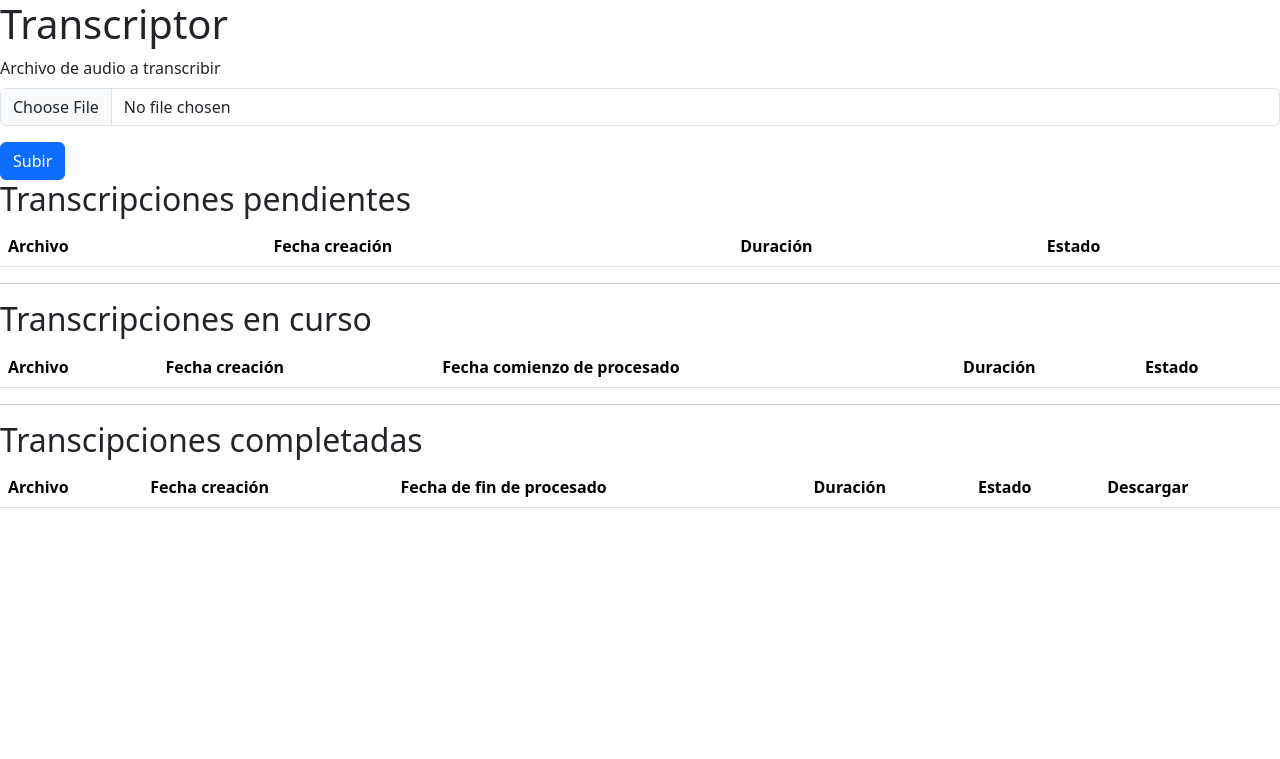
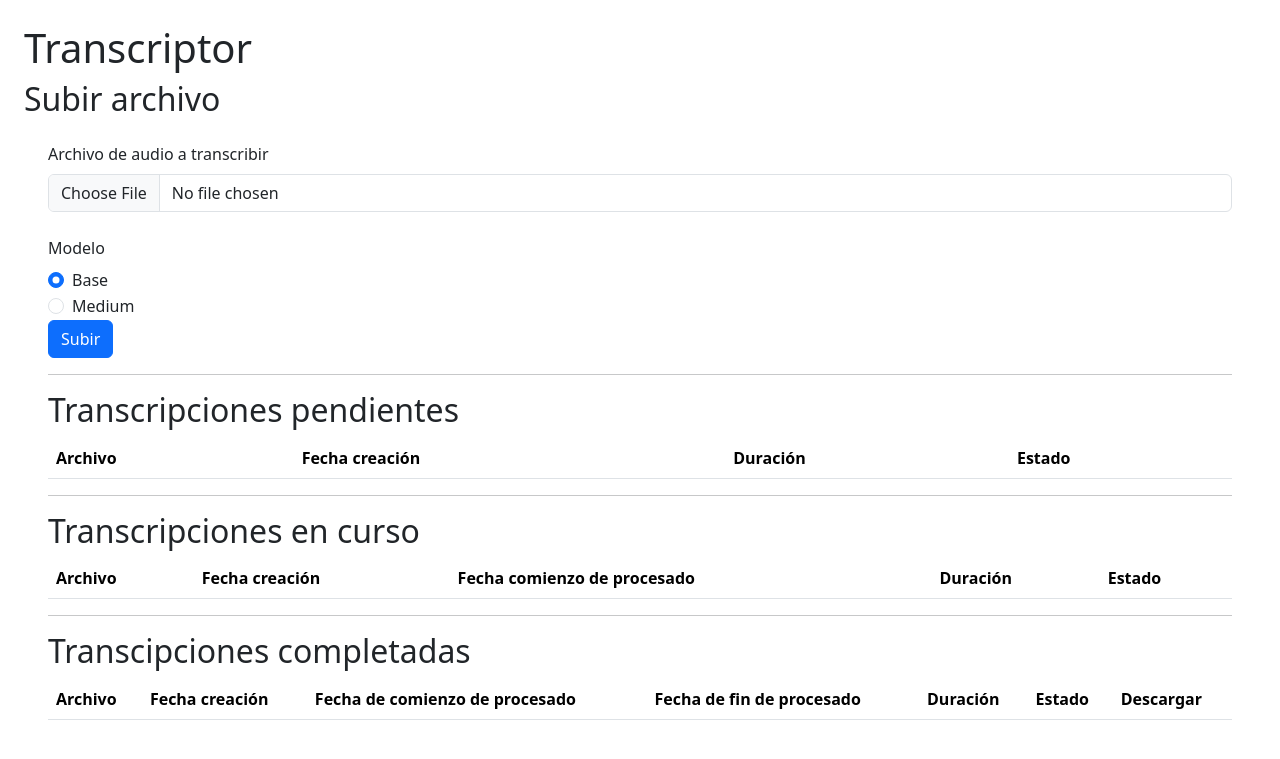
Before and after one commit to jfisbein/whisper-ui, a PHP site: page / in a window 1280 px wide. Shown: the top 759 px of the page. Run offline with PHP 8.4, Linux system fonts and the light colour scheme; lists and menus that the app fills with data are empty.

```diff
--- a/ui/index.php
+++ b/ui/index.php
@@ -2,7 +2,9 @@
 function getParamOrValue($paramName, $value)
 {
     $selectedValue = $value;
-    if (isset($_GET[$paramName])) {
+    if (isset($_POST[$paramName])) {
+        $selectedValue = trim($_POST[$paramName]);
+    } elseif (isset($_GET[$paramName])) {
         $selectedValue = trim($_GET[$paramName]);
     } elseif (isset($_COOKIE[$paramName])) {
         $selectedValue = trim($_COOKIE[$paramName]);
@@ -59,6 +61,8 @@ if (isset($_FILES["fileToTranscribe"])) {
     }
     move_uploaded_file($_FILES["fileToTranscribe"]["tmp_name"], $target_file);
     createJobFile($target_file, $target_dir, $language, $model);
+    header("Location: index.php");
+    exit();
 }
 ?>
 <!DOCTYPE html>
@@ -71,19 +75,33 @@ if (isset($_FILES["fileToTranscribe"])) {
 
 </head>
 
-<body>
+<body class="m-4">
     <h1>Transcriptor</h1>
 
+    <h2>Subir archivo</h2>
     <form action="index.php" method="post" enctype="multipart/form-data">
-        <div class="mb-3">
+        <div class="m-4">
             <label for="file" class="form-label">Archivo de audio a transcribir</label>
             <input type="file" class="form-control" id="file" name="fileToTranscribe">
         </div>
+        <!-- Add radio to select model between base and medium -->
+        <div class="m-4">
+            <label for="model" class="form-label">Modelo</label>
+            <div class="form-check">
+                <input class="form-check-input" type="radio" name="model" id="base" value="base" <?php if ($model == 'base') echo 'checked'; ?>>
+                <label class="form-check-label" for="base">Base</label>
+            </div>
+            <div class="form-check">
+                <input class="form-check-input" type="radio" name="model" id="medium" value="medium" <?php if ($model == 'medium') echo 'checked'; ?>>
+                <label class="form-check-label" for="medium">Medium</label>
+            </div>
         <button type="submit" class="btn btn-primary">Subir</button>
     </form>
 
+    <hr/>
+
     <h2>Transcripciones pendientes</h2>
-    <table class="table">
+    <table class="table" class="m-4">
         <thead>
             <tr>
                 <th scope="col">Archivo</th>
@@ -113,7 +131,7 @@ if (isset($_FILES["fileToTranscribe"])) {
     <hr />
 
     <h2>Transcripciones en curso</h2>
-    <table class="table">
+    <table class="table" class="m-4">
         <thead>
             <tr>
                 <th scope="col">Archivo</th>
@@ -130,7 +148,7 @@ if (isset($_FILES["fileToTranscribe"])) {
                 $data = json_decode(file_get_contents($file), true);
                 if ($data['transcription_status'] == 'procesando') {
                     echo "<tr>";
-                    echo "<td> <a href='jobs/pending/" . $data['audio_file'] . "'>" . $data['audio_file'] . "</a></td>";
+                    echo "<td> <a href='jobs/pending/" . $data['audio_file'] . "' target='_blank'>" . $data['audio_file'] . "</a></td>";
                     echo "<td>" . $data['created_at'] . "</td>";
                     echo "<td>" . $data['transcription_start_date'] . "</td>";
                     echo "<td>" . format($data['audio_file_duration']) . "</td>";
@@ -145,11 +163,12 @@ if (isset($_FILES["fileToTranscribe"])) {
     <hr />
 
     <h2>Transcipciones completadas</h2>
-    <table class="table">
+    <table class="table" class="m-4">
         <thead>
             <tr>
                 <th scope="col">Archivo</th>
                 <th scope="col">Fecha creación</th>
+                <th scope="col">Fecha de comienzo de procesado</th>
                 <th scope="col">Fecha de fin de procesado</th>
                 <th scope="col">Duración</th>
                 <th scope="col">Estado</th>
@@ -162,8 +181,9 @@ if (isset($_FILES["fileToTranscribe"])) {
             foreach ($files as $file) {
                 $data = json_decode(file_get_contents($file), true);
                 echo "<tr>";
-                echo "<td> <a href='jobs/completed/" . $data['audio_file'] . "'>" . basename($data['audio_file']) . "</a></td>";
+                echo "<td> <a href='jobs/completed/" . $data['audio_file'] . "' target='_blank'>" . basename($data['audio_file']) . "</a></td>";
                 echo "<td>" . $data['created_at'] . "</td>";
+                echo "<td>" . $data['transcription_start_date'] . "</td>";
                 echo "<td>" . $data['transcription_finish_date'] . "</td>";
                 echo "<td>" . format($data['audio_file_duration']) . "</td>";
                 echo "<td>" . $data['transcription_status'] . "</td>";
```
Also changed, not shown: 3 other files.
